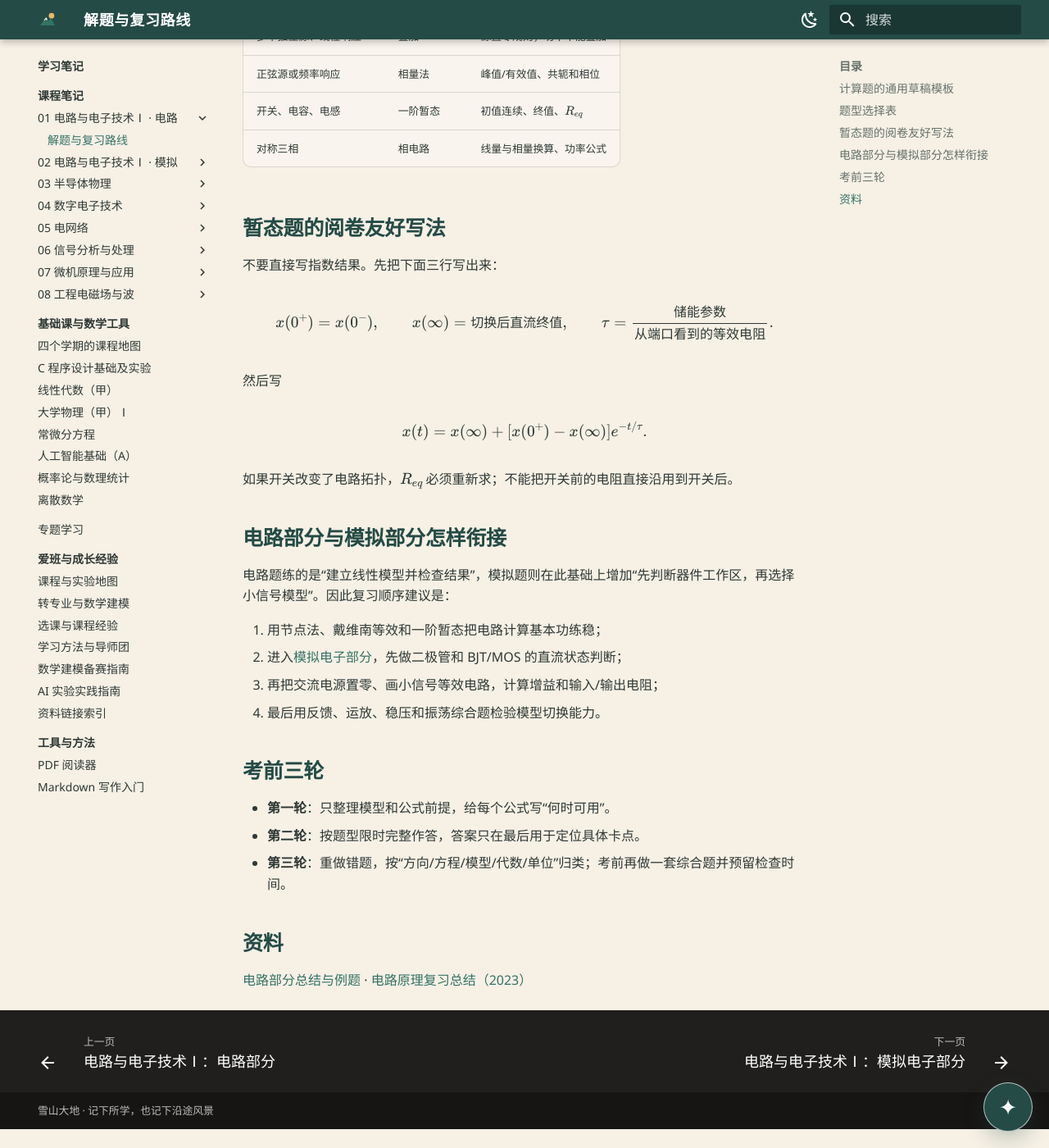
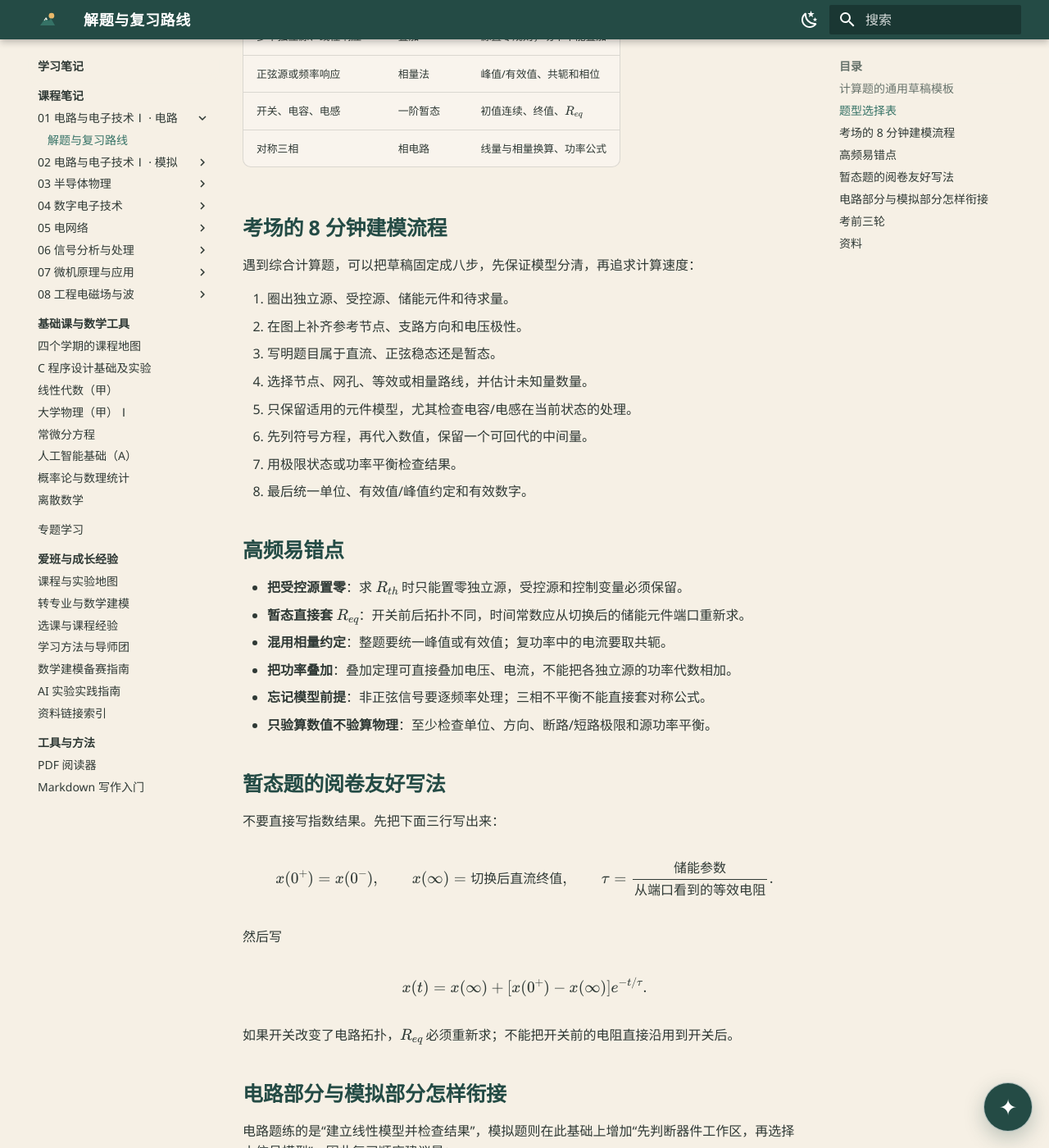
Before and after one commit to Juicydream0701/xueshan-notes, an MkDocs documentation site: the page built from docs/notes/courses/circuit-theory/study-guide.md, in a window 1280 px wide and 1400 px high, scrolled down 809 px. Shown: the whole window at 82% size. Built offline with MkDocs 1.6.1 and Material for MkDocs 9.7.7, drawn with Linux system fonts in a browser that asks for light colours.

Commit message:
补充电路原理章节与精选资料

```diff
--- a/docs/notes/courses/circuit-theory/study-guide.md
+++ b/docs/notes/courses/circuit-theory/study-guide.md
@@ -22,6 +22,28 @@
 | 正弦源或频率响应 | 相量法 | 峰值/有效值、共轭和相位 |
 | 开关、电容、电感 | 一阶暂态 | 初值连续、终值、$R_{eq}$ |
 | 对称三相 | 相电路 | 线量与相量换算、功率公式 |
+
+## 考场的 8 分钟建模流程
+
+遇到综合计算题，可以把草稿固定成八步，先保证模型分清，再追求计算速度：
+
+1. 圈出独立源、受控源、储能元件和待求量。
+2. 在图上补齐参考节点、支路方向和电压极性。
+3. 写明题目属于直流、正弦稳态还是暂态。
+4. 选择节点、网孔、等效或相量路线，并估计未知量数量。
+5. 只保留适用的元件模型，尤其检查电容/电感在当前状态的处理。
+6. 先列符号方程，再代入数值，保留一个可回代的中间量。
+7. 用极限状态或功率平衡检查结果。
+8. 最后统一单位、有效值/峰值约定和有效数字。
+
+## 高频易错点
+
+- **把受控源置零**：求 $R_{th}$ 时只能置零独立源，受控源和控制变量必须保留。
+- **暂态直接套 $R_{eq}$**：开关前后拓扑不同，时间常数应从切换后的储能元件端口重新求。
+- **混用相量约定**：整题要统一峰值或有效值；复功率中的电流要取共轭。
+- **把功率叠加**：叠加定理可直接叠加电压、电流，不能把各独立源的功率代数相加。
+- **忘记模型前提**：非正弦信号要逐频率处理；三相不平衡不能直接套对称公式。
+- **只验算数值不验算物理**：至少检查单位、方向、断路/短路极限和源功率平衡。
 
 ## 暂态题的阅卷友好写法
 
```
Also changed, not shown: docs/notes/courses/circuit-theory/index.md (+21 -0 lines), docs/notes/tools/pdf-reader.md (+6 -0 lines), 5 other files.
